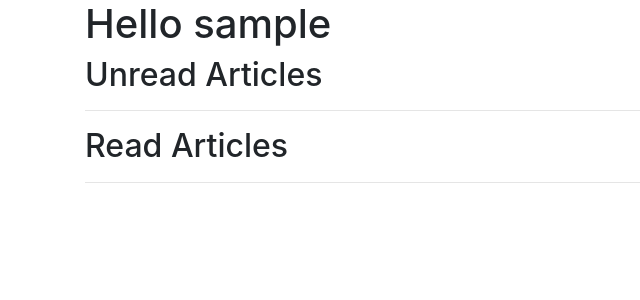
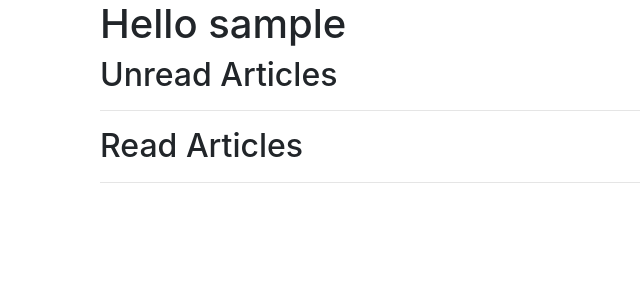
Before and after one commit to Roznoshchik/Lurnby, a Flask app: page /dashboard in a window 1280 px wide. Shown: the part 56-356 px from the top of the page, without its empty margins (0-640 px from the left). Run offline with Flask 2, Linux system fonts and the light colour scheme; the visitor is signed in with stand-in values (Sample User, id 1); data comes from the database, SQL or seed files in the repository; some libraries are stand-ins or nearby versions.

Commit message:
fixed style and some css errors

```diff
--- a/app/static/style.css
+++ b/app/static/style.css
@@ -1,3 +1,7 @@
+.flash-messages {
+    margin-top: 56px;
+}
+
 .pushdown {
     margin-top: 56px;
 }
--- a/app/templates/base.html
+++ b/app/templates/base.html
@@ -39,6 +39,7 @@
     {% block style %}{% endblock%}
 </head>
   <body>
+    <div class="container">
       <nav class="navbar navbar-expand-md navbar-dark fixed-top bg-dark justify-content-between">
         <a class="navbar-brand" href="{{ url_for('index') }}">A Learning Tool</a>
         <button class="navbar-toggler" type="button" data-toggle="collapse" data-target="#navbarsExampleDefault" aria-controls="navbarsExampleDefault" aria-expanded="false" aria-label="Toggle navigation">
@@ -101,5 +102,6 @@
     <script src="https://cdnjs.cloudflare.com/ajax/libs/popper.js/1.12.9/umd/popper.min.js" integrity="sha384-ApNbgh9B+Y1QKtv3Rn7W3mgPxhU9K/ScQsAP7hUibX39j7fakFPskvXusvfa0b4Q" crossorigin="anonymous"></script>
     <script src="https://maxcdn.bootstrapcdn.com/bootstrap/4.0.0/js/bootstrap.min.js" integrity="sha384-JZR6Spejh4U02d8jOt6vLEHfe/JQGiRRSQQxSfFWpi1MquVdAyjUar5+76PVCmYl" crossorigin="anonymous"></script>
     {% block JS %}{% endblock %}
+    </div>
  </body>
 </html>
--- a/app/templates/register.html
+++ b/app/templates/register.html
@@ -60,7 +60,6 @@
             <button class="btn btn-lg btn-primary btn-block" type="submit">Register</button>
         </div>
     </form>
-
 {% endblock %}
 
 {% block JS %}
```
